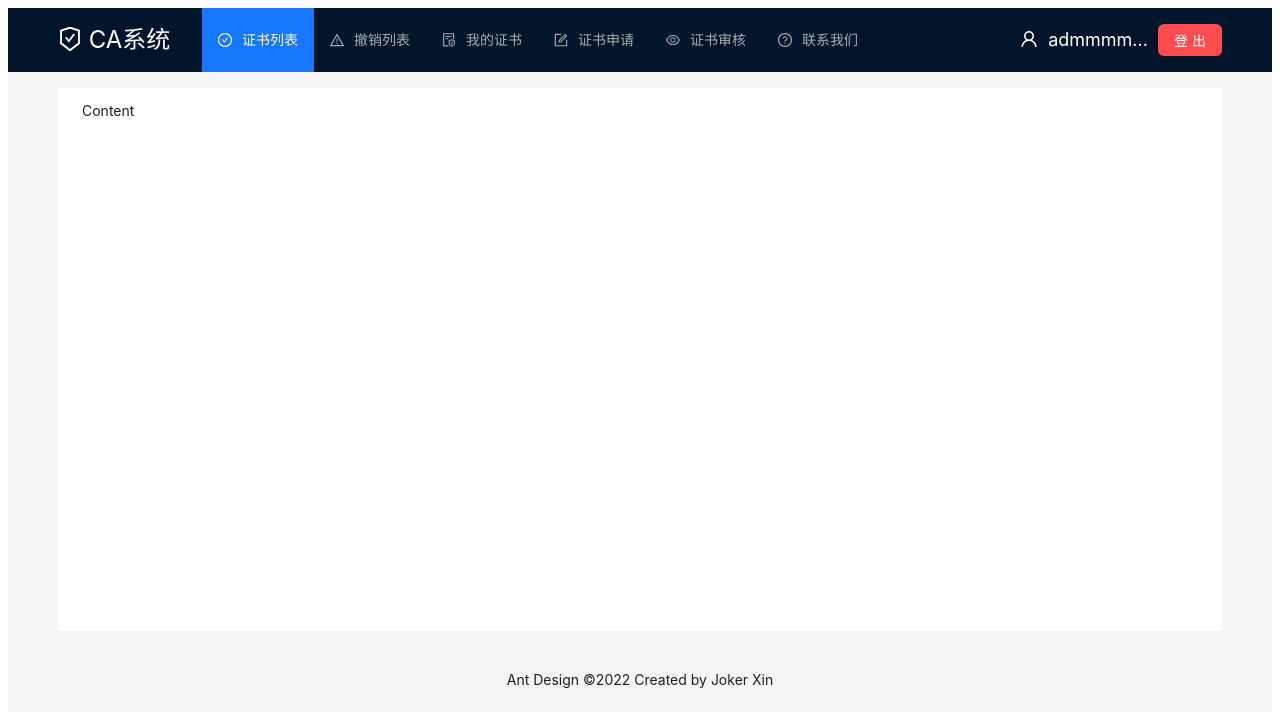
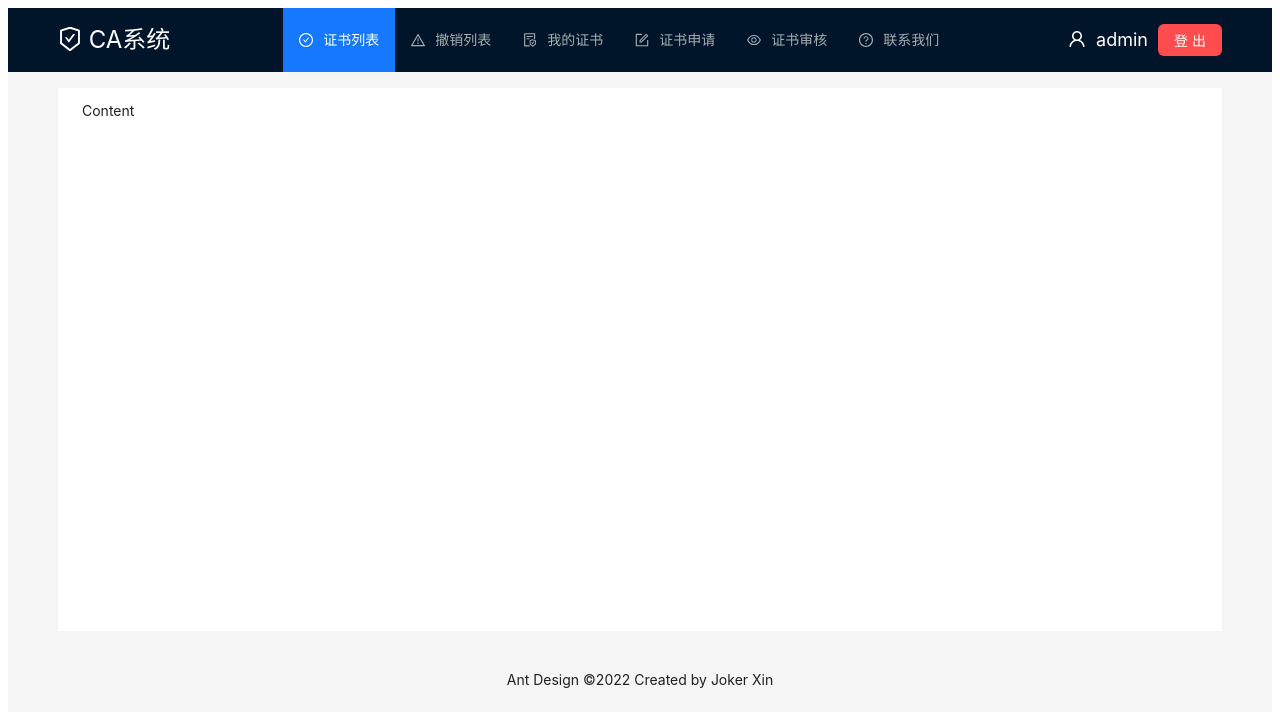
Before and after one commit to Jxpro/ca-web, a React app: page / in a window 1280 px wide. Shown: the top 726 px of the page. Built offline with nearby package versions, Linux system fonts and the light colour scheme.

Commit message:
Change layout from float to flex

```diff
--- a/src/App.css
+++ b/src/App.css
@@ -1,8 +1,8 @@
-.site-layout {
+.content-layout {
     padding: 0 50px;
 }
 
-.site-layout .site-layout-background {
+.content-background {
     margin: 16px 0;
     padding: 14px 24px;
     min-height: 543px;
--- a/src/App.js
+++ b/src/App.js
@@ -9,8 +9,8 @@ function App() {
     return (
         <Layout>
             <Header />
-            <Layout.Content className="site-layout">
-                <div className="site-layout-background">
+            <Layout.Content className="content-layout">
+                <div className="content-background">
                     Content
                 </div>
             </Layout.Content>
--- a/src/components/Header/index.css
+++ b/src/components/Header/index.css
@@ -1,37 +1,15 @@
 .header {
-    position: 'sticky';
-    top: 0;
-    z-index: 1;
-    width: '100%';
+    display: flex;
+    justify-content: space-between;
+    align-items: center;
 }
 
 .logo {
-    position: relative;
-    float: left;
-    width: 120px;
-    height: 31px;
-    margin: 16px 24px 16px 0;
-}
-
-.logo .content {
-    position: absolute;
-    top: -53%;
     font-size: 24px;
     color: #fff;
 }
 
 .user-info {
-    position: relative;
-    float: right;
-    width: 240px;
-    height: 31px;
-    margin: 16px 0 16px 0;
+    font-size: 18px;
+    color: #fff;
 }
-
-.user-info .content {
-    position: absolute;
-    top: -53%;
-    right: 0;
-    font-size: 18px;
-    color: white;
-}
--- a/src/components/Header/index.js
+++ b/src/components/Header/index.js
@@ -48,7 +48,7 @@ function Header() {
         // }, err => {
         //     return undefined;
         // });
-        return { name: 'admmmmmmmmmmmmm', role: 'admin' };
+        return { name: 'admin', role: 'admin' };
     });
 
     // 导航项
@@ -178,10 +178,10 @@ function Header() {
     const handleCancel = () => {
         // 提交表单时，点击关闭按钮不关闭弹窗，提示稍等
         if (confirmLoading) {
-            // message.loading({
-            //     content: '正在请求中，请稍等！',
-            //     key: messageKey,
-            // });
+            message.loading({
+                content: '正在请求中，请稍等！',
+                key: messageKey,
+            });
             return;
         }
         setOpenModal(false);
@@ -199,14 +199,19 @@ function Header() {
 
     return (
         <Layout.Header className="header">
-            <div className="logo" >
-                <div className="content">
+            <div className="logo">
                 <SafetyCertificateOutlined />&nbsp;
                 <span>CA系统</span>
             </div>
-            </div>
-            <div className="user-info" >
-                <div className="content">
+            <Menu
+                theme="dark"
+                mode="horizontal"
+                onClick={onClickNav}
+                selectedKeys={[currentNav]}
+                defaultSelectedKeys={['certList']}
+                items={items.filter(item => item.show === 'true')}
+            />
+            <div className="user-info">
                 <UserOutlined />
                 &nbsp;&nbsp;
                 {userInfo
@@ -219,15 +224,6 @@ function Header() {
                         <Button onClick={onClickRegist}>注册</Button>
                     </>}
             </div>
-            </div>
-            <Menu
-                theme="dark"
-                mode="horizontal"
-                onClick={onClickNav}
-                selectedKeys={[currentNav]}
-                defaultSelectedKeys={['certList']}
-                items={items.filter(item => item.show === 'true')}
-            />
             <Modal
                 title={<div style={{ textAlign: 'center' }}>{isLogin ? '登录' : '注册'}</div>}
                 open={openModal}
```
Lines whose indentation alone changed are shown as unchanged.
